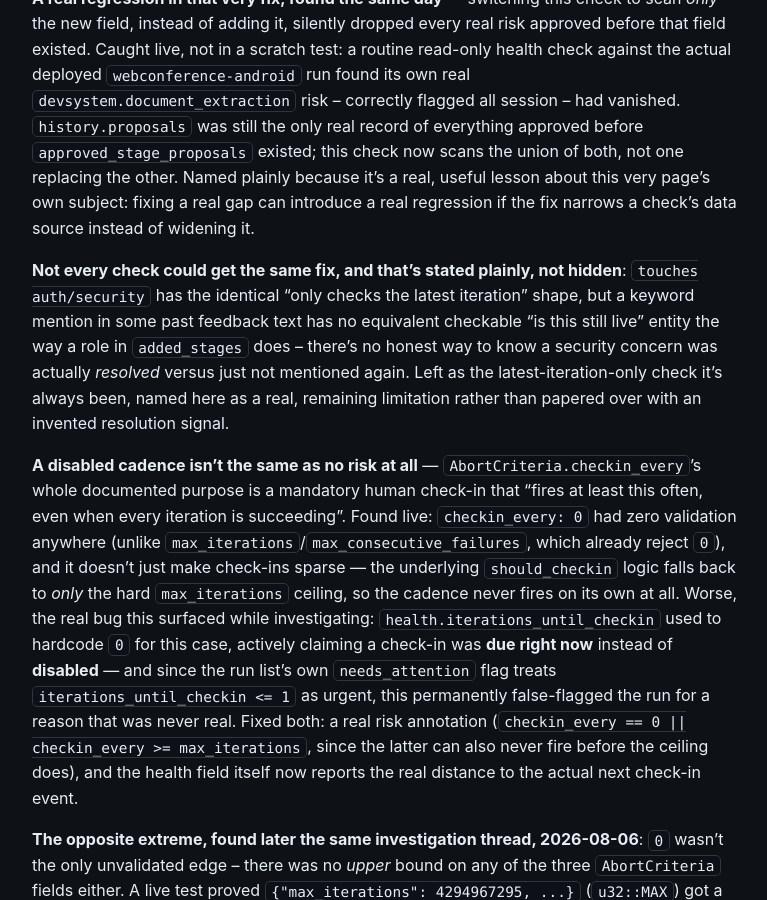
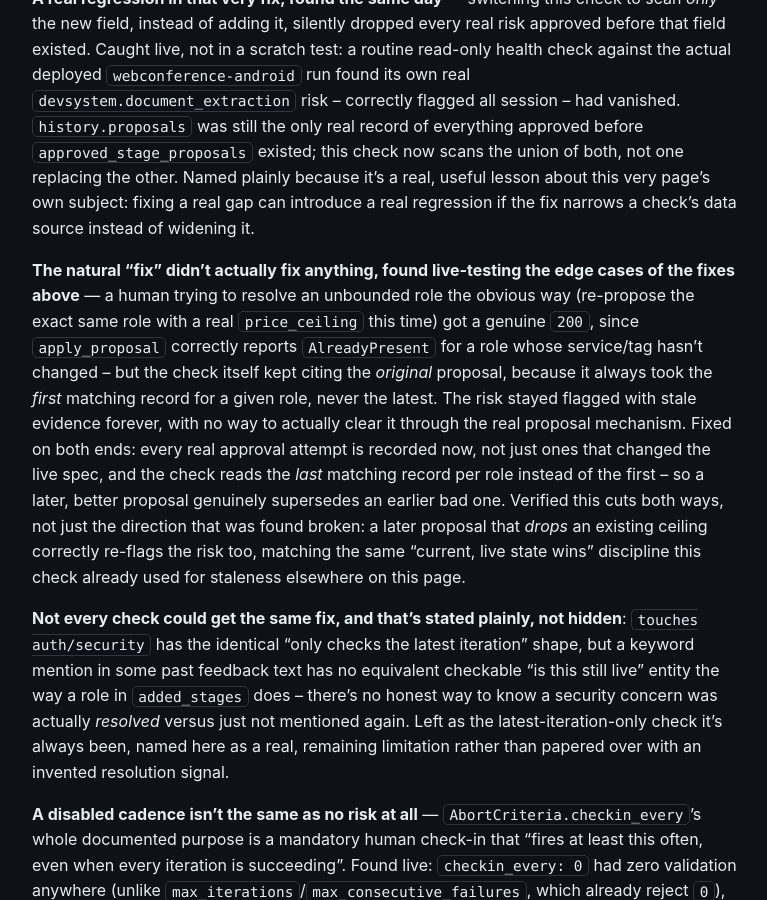
Before and after one commit to scimbe/CADS-devsystem-docs, a Jekyll site: the page built from _explanation/risk-annotations.md, in a window 1280 px wide and 900 px high, scrolled down 2355 px. Shown: the whole window, without its empty margins (362-1129 px from the left). Built offline with Jekyll 4.4.1, drawn with Linux system fonts in a browser that asks for light colours.

Commit message:
explanation: document the real "latest proposal wins" fix (stress-test run 27)
CADS-devsystem@1ff2b82 fixed a real gap where the natural way to fix an
unbounded role -- re-propose it with a real price_ceiling -- silently didn't
work, since the check always cited the first matching proposal, never the
latest. Documents the fix and the symmetric verification (a later proposal
that drops a ceiling correctly re-flags the risk too). Re-verified the
page's own risks example against the actual deployment before writing --
still accurate.

Hermetic Jekyll build confirmed clean; spot-checked in the rendered _site
output before cleanup.

Co-Authored-By: Claude Sonnet 5 <noreply@anthropic.com>
Claude-Session: https://claude.ai/code/session_018FkngvdKnmVcAT84EZe7Ur

```diff
--- a/_explanation/risk-annotations.md
+++ b/_explanation/risk-annotations.md
@@ -102,6 +102,19 @@ LLM-judgment-in-disguise.
   very page's own subject: fixing a real gap can introduce a real regression if the fix narrows a
   check's data source instead of widening it.
 
+  **The natural "fix" didn't actually fix anything, found live-testing the edge cases of the fixes
+  above** — a human trying to resolve an unbounded role the obvious way (re-propose the exact same
+  role with a real `price_ceiling` this time) got a genuine `200`, since `apply_proposal` correctly
+  reports `AlreadyPresent` for a role whose service/tag hasn't changed -- but the check itself kept
+  citing the *original* proposal, because it always took the *first* matching record for a given
+  role, never the latest. The risk stayed flagged with stale evidence forever, with no way to
+  actually clear it through the real proposal mechanism. Fixed on both ends: every real approval
+  attempt is recorded now, not just ones that changed the live spec, and the check reads the *last*
+  matching record per role instead of the first -- so a later, better proposal genuinely supersedes
+  an earlier bad one. Verified this cuts both ways, not just the direction that was found broken: a
+  later proposal that *drops* an existing ceiling correctly re-flags the risk too, matching the same
+  "current, live state wins" discipline this check already used for staleness elsewhere on this page.
+
   **Not every check could get the same fix, and that's stated plainly, not hidden**:
   `touches auth/security` has the identical "only checks the latest iteration" shape, but a keyword
   mention in some past feedback text has no equivalent checkable "is this still live" entity the way
```
